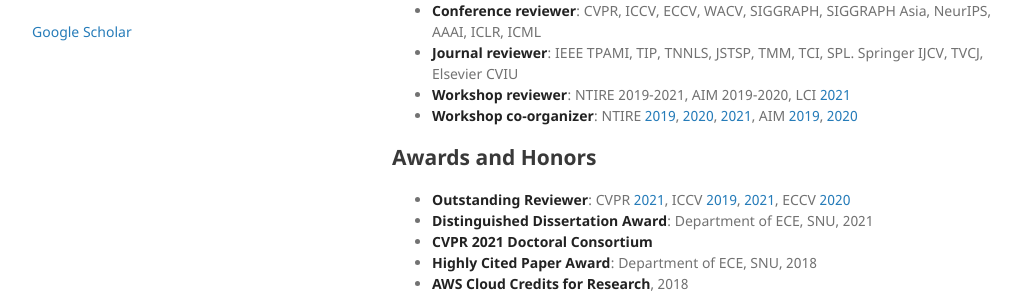
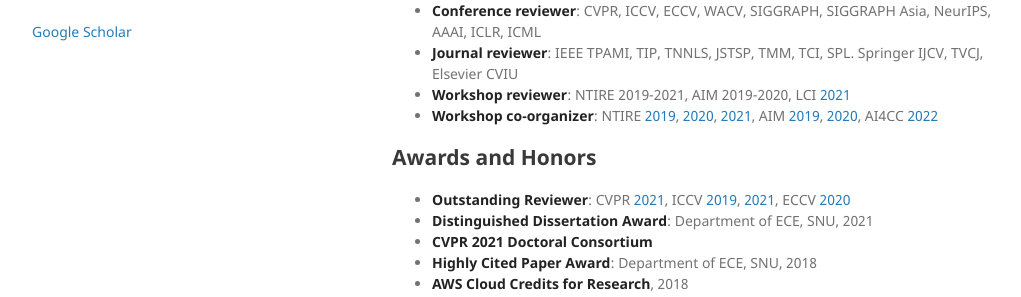
Before and after one commit to SeungjunNah/seungjunnah.github.io, a Jekyll site: the page built from index.md, in a window 1280 px wide and 1396 px high. Shown: the part 486-783 px from the top of the window, without its empty margins (128-1149 px from the left). Built offline with Jekyll 4.4.1, drawn with Linux system fonts in a browser that asks for light colours.

Commit message:
workshop co-organization update

```diff
--- a/index.md
+++ b/index.md
@@ -25,7 +25,7 @@ My recent research topics include deblurring, super-resolution, and neural netwo
 * **Conference reviewer**: CVPR, ICCV, ECCV, WACV, SIGGRAPH, SIGGRAPH Asia, NeurIPS, AAAI, ICLR, ICML
 * **Journal reviewer**: IEEE TPAMI, TIP, TNNLS, JSTSP, TMM, TCI, SPL. Springer IJCV, TVCJ, Elsevier CVIU
 * **Workshop reviewer**: NTIRE 2019-2021, AIM 2019-2020, LCI [2021](https://sites.google.com/view/lci-iccv2021)
-* **Workshop co-organizer**: NTIRE [2019](https://data.vision.ee.ethz.ch/cvl/ntire19/), [2020](https://data.vision.ee.ethz.ch/cvl/ntire20/), [2021](https://data.vision.ee.ethz.ch/cvl/ntire21/), AIM [2019](https://data.vision.ee.ethz.ch/cvl/aim19/), [2020](https://data.vision.ee.ethz.ch/cvl/aim19/)
+* **Workshop co-organizer**: NTIRE [2019](https://data.vision.ee.ethz.ch/cvl/ntire19/), [2020](https://data.vision.ee.ethz.ch/cvl/ntire20/), [2021](https://data.vision.ee.ethz.ch/cvl/ntire21/), AIM [2019](https://data.vision.ee.ethz.ch/cvl/aim19/), [2020](https://data.vision.ee.ethz.ch/cvl/aim19/), AI4CC [2022](https://ai4cc.net/)
 
 ## Awards and Honors
 
```
Also changed, not shown: 1 other file.
